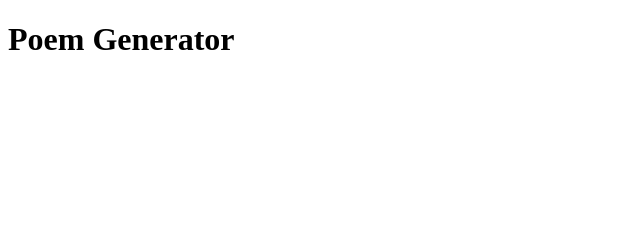
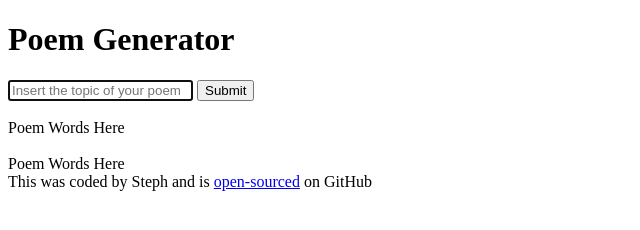
Before and after one commit to sjalcidor/Poem-AI-Generator, a plain HTML site: page index.html in a window 1280 px wide. Shown: the whole page, without its empty margins (0-640 px from the left). Drawn offline with Linux system fonts and the light colour scheme.

Commit message:
Added basic html structure

```diff
--- a/index.html
+++ b/index.html
@@ -6,6 +6,22 @@
     <title>Poem Generator</title>
 </head>
 <body>
-    <h1>Poem Generator</h1>
+   <header><h1>Poem Generator</h1></header>
+<main>
+<form>
+    <input type="text"
+    placeholder="Insert the topic of your poem"
+    autofocus
+    required
+    autocomplete="off"/>
+    <input type="submit" />
+</form>
+<br>
+<div>Poem Words Here</div>
+<br>
+<div>Poem Words Here</div>
+</main>
+    <footer>This was coded by Steph and is <a href="https://github.com/sjalcidor/Poem-AI-Generator" target="_blank"> open-sourced</a> on GitHub</footer>
+    <script src="src/index.js"></script>
 </body>
 </html>
```
